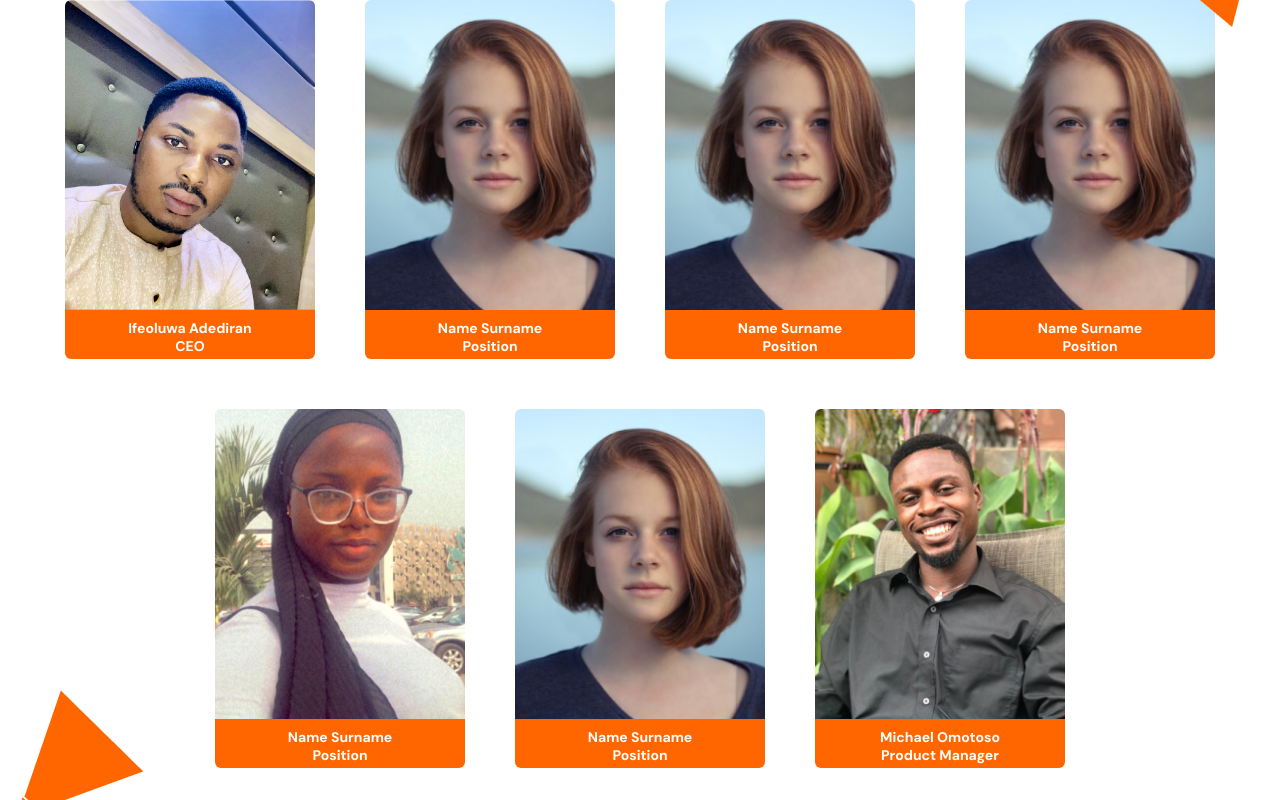
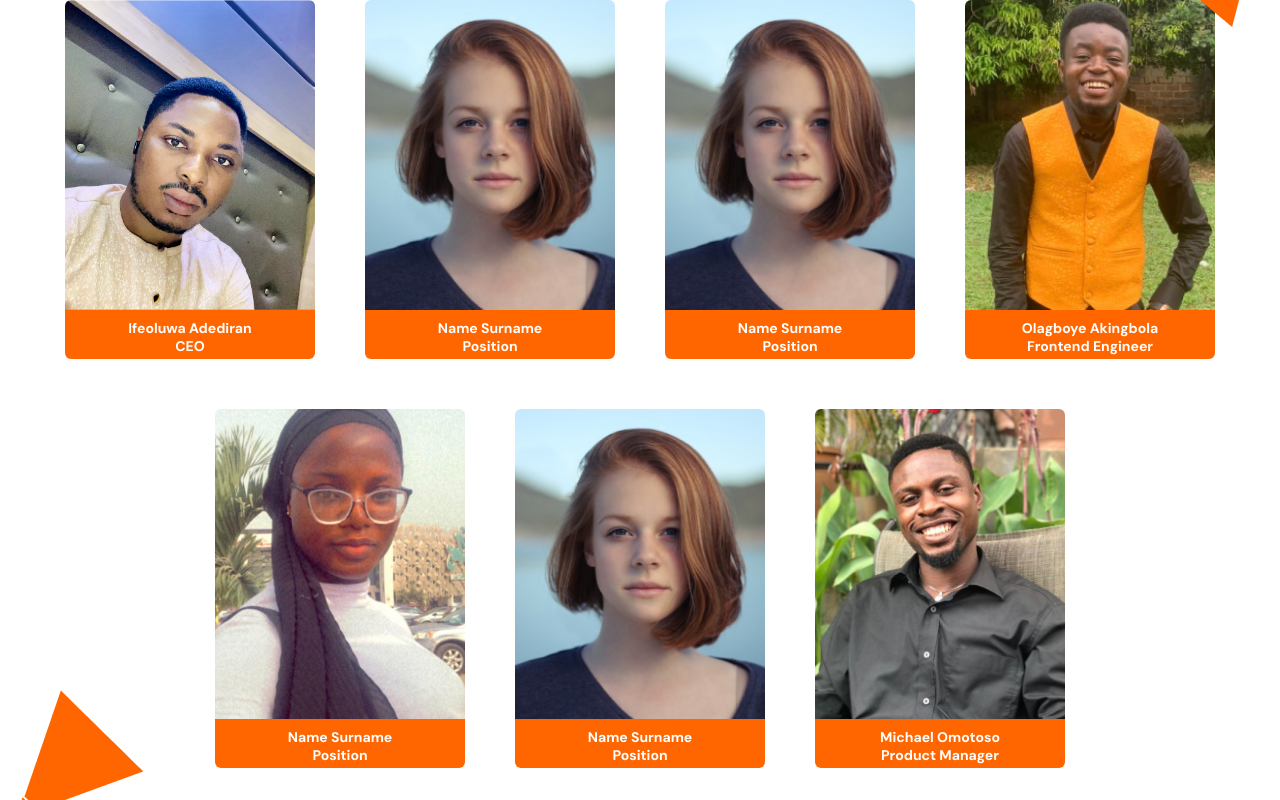
Before and after one commit to Pickbox-Project/Pickbox-frontend, a React (Create React App) app: page /aboutus in a window 1280 px wide. Shown: the part 1623-2423 px from the top of the page. Built offline with nearby package versions, Linux system fonts and the light colour scheme.

Commit message:
Updating Team pictures

```diff
--- a/src/Components/Team/data.js
+++ b/src/Components/Team/data.js
@@ -2,6 +2,7 @@ import firstTeamMember from "../../Assets/images/Adediran Ifeoluwa.png";
 import defaultImage from "../../Assets/images/default-team-image.png";
 import jelilatImage from "../../Assets/images/Jelilat-Image.png";
 import michaelImage from "../../Assets/images/michaelImage.png";
+import devOlagboyeImage from "../../Assets/images/devOlagboyeImage.png";
 export const teamsData = [{
         id: 1,
         teamMemberImage: firstTeamMember,
@@ -22,9 +23,9 @@ export const teamsData = [{
     },
     {
         id: 4,
-        teamMemberImage: defaultImage,
-        teamMemberName: "Name Surname",
-        teamMemberRole: "Position",
+        teamMemberImage: devOlagboyeImage,
+        teamMemberName: "Olagboye Akingbola",
+        teamMemberRole: "Frontend Engineer",
     },
     {
         id: 5,
```
